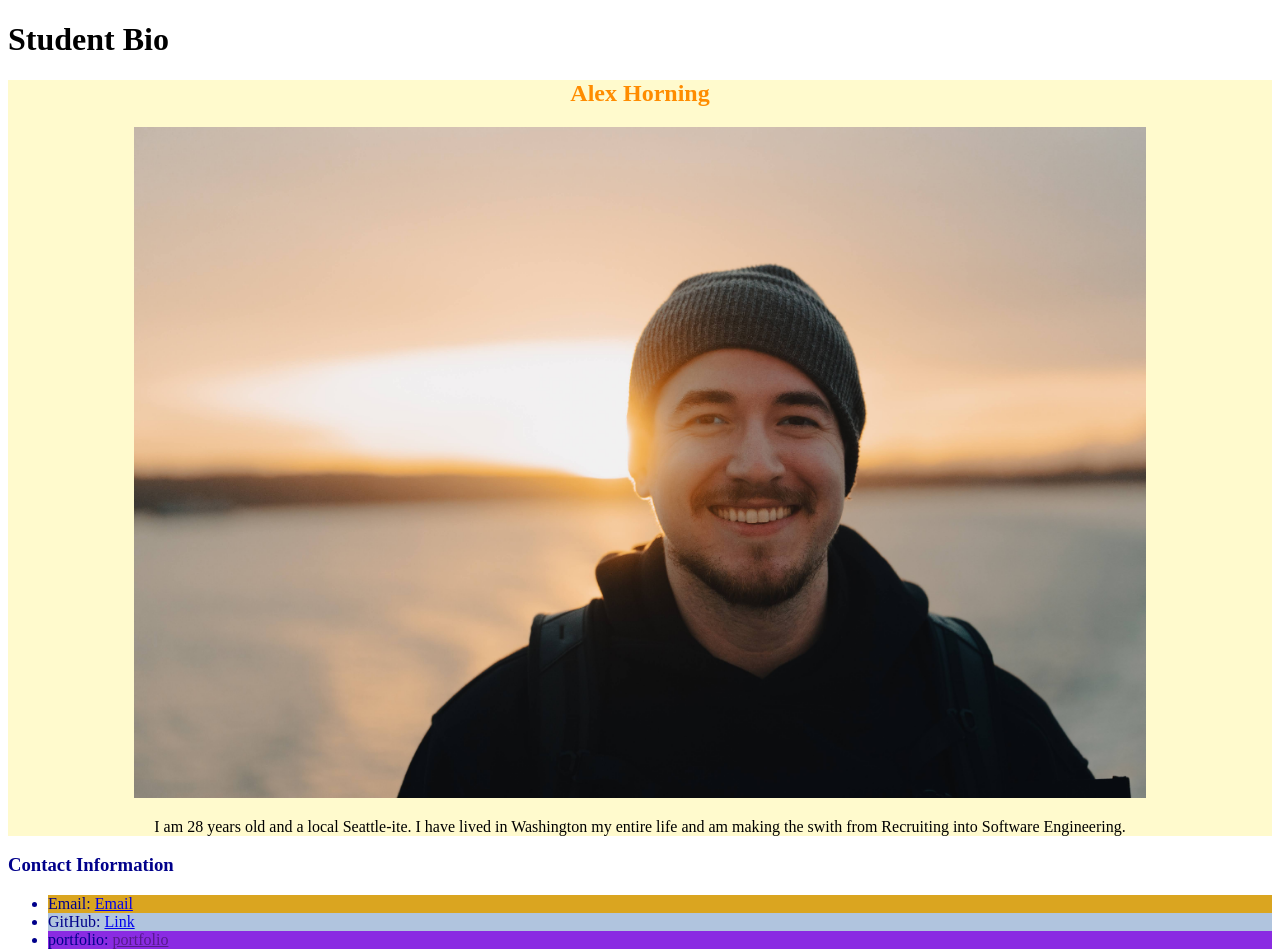
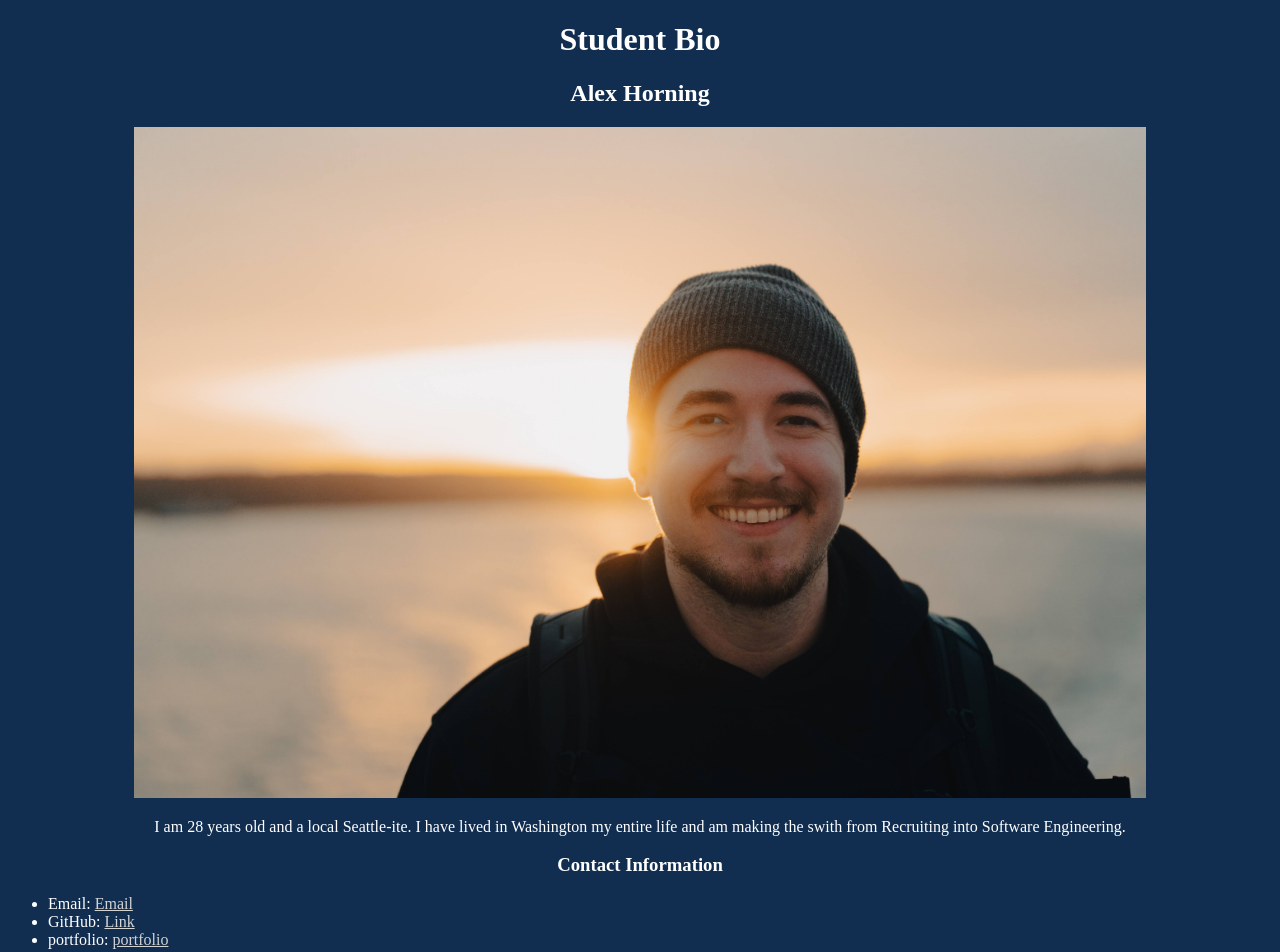
Before and after one commit to alexandertbh/student-bio, a plain HTML site: page index.html in a window 1280 px wide. Shown: the top 952 px of the page. Drawn offline with Linux system fonts and the light colour scheme.

Commit message:
reverted back to something cool

```diff
--- a/style.css
+++ b/style.css
@@ -1,18 +1,22 @@
-.lesson{
-    background-color: lemonchiffon;
-    text-align:center;
 
+body{
+color: #ffffff;
+background-color:#112e51 ;
+text-align: center;
 }
 
 img{
-    max-width: 80%;
+    width: 80%;
     height: auto;
 }
 
-.contact{
+ul{
 
     text-align: left;
-    color:darkblue;
+
+}
+a {
+    color:lightgray
 }
 
 img:hover{
@@ -22,21 +26,21 @@ img:hover{
 }
 
 #email{
-    background-color: goldenrod;
+
 
 }
 
 #github{
-    background-color: lightsteelblue;
+
 
 }
 
 .name{
-    color: darkorange;
+
 
 
 }
 
 #portfolio{
-    background-color: blueviolet;
+
 }
```
